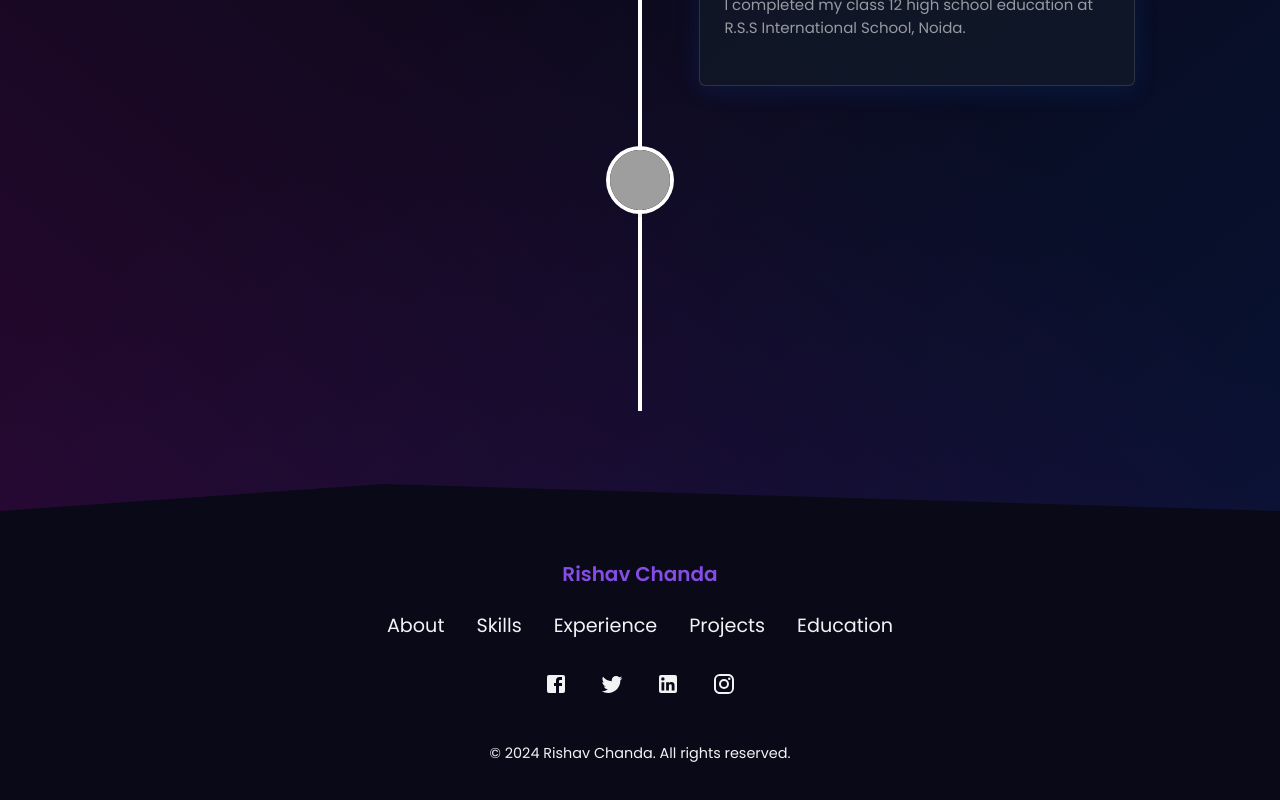
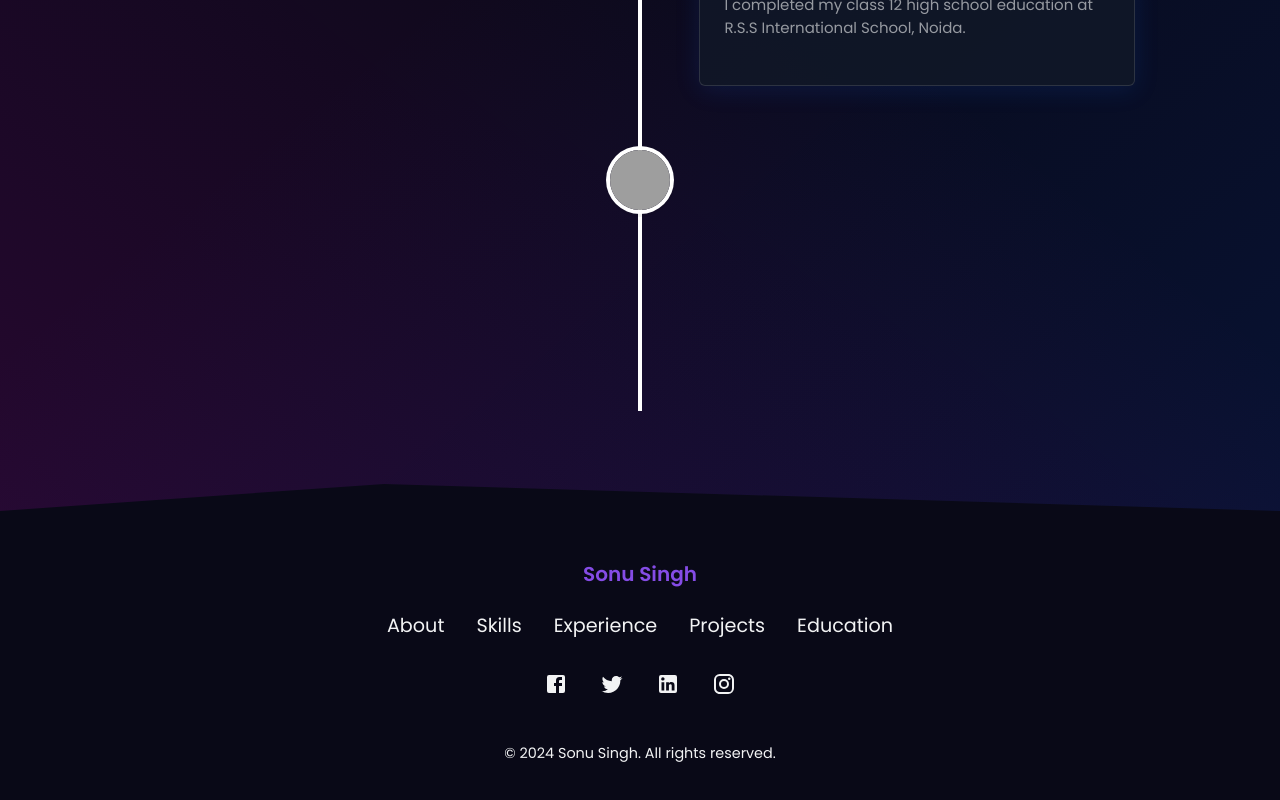
Before and after one commit to sonu2k1/Sonu-Portfolio, a React (Create React App) app: page / in a window 1280 px wide. Shown: the part 4069-4869 px from the top of the page. Built offline with nearby package versions, Linux system fonts and the light colour scheme; grey boxes are pictures that could not be loaded.

Commit message:
Update Footer.jsx

```diff
--- a/src/components/sections/Footer.jsx
+++ b/src/components/sections/Footer.jsx
@@ -88,7 +88,7 @@ const Footer = () => {
   return (
     <FooterContainer>
       <FooterWrapper>
-        <Logo>Rishav Chanda</Logo>
+        <Logo>Sonu Singh</Logo>
         <Nav>
           <NavLink href="#About">About</NavLink>
           <NavLink href="#Skills">Skills</NavLink>
@@ -110,7 +110,7 @@ const Footer = () => {
             <InstagramIcon />
           </SocialMediaIcon>
         </SocialMediaIcons>
-        <Copyright>&copy; 2024 Rishav Chanda. All rights reserved.</Copyright>
+        <Copyright>&copy; 2024 Sonu Singh. All rights reserved.</Copyright>
       </FooterWrapper>
     </FooterContainer>
   );
```
